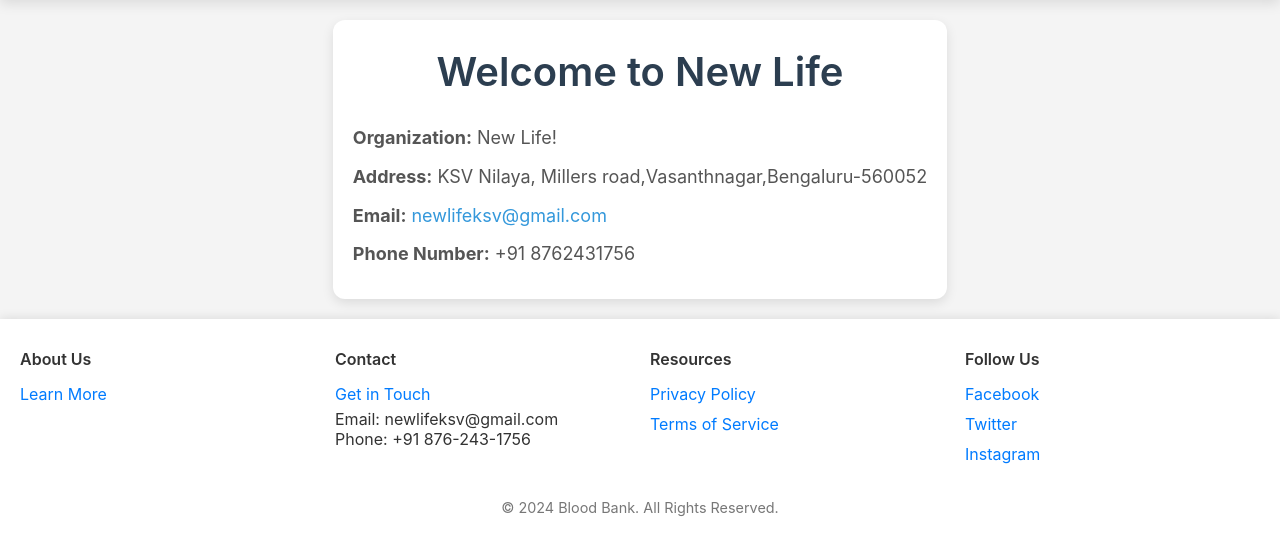
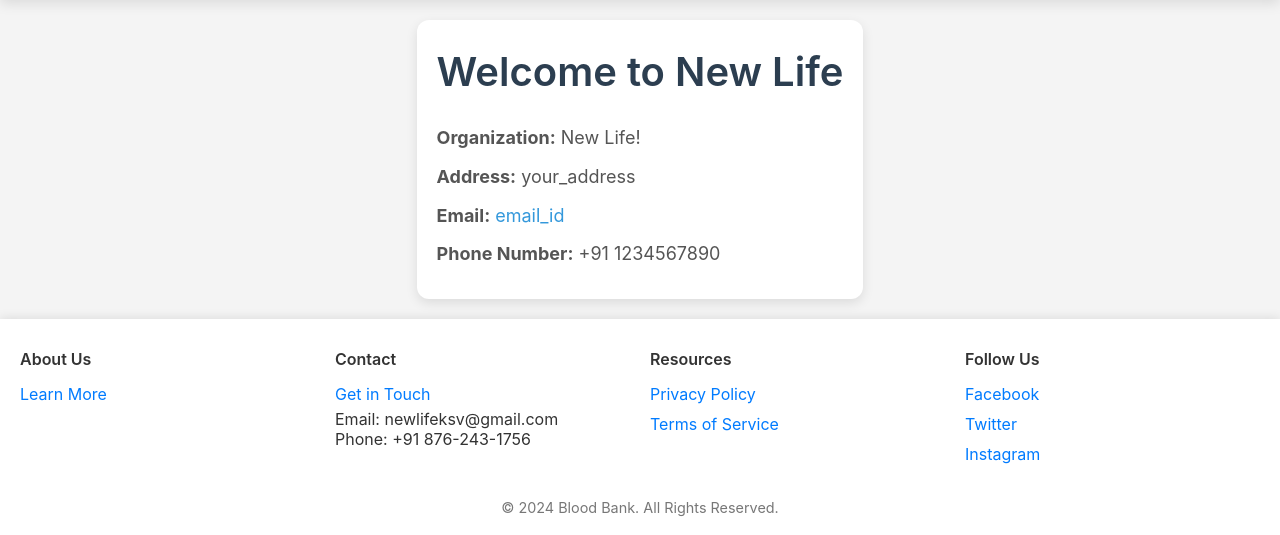
Before and after one commit to prashanthktgowda/blood_donors, a PHP site: page /blood_bank_mobile/contact.php in a window 1280 px wide. Shown: the part 75-610 px from the top of the page. Run offline with PHP 8.4, Linux system fonts and the light colour scheme.

Commit message:
Update contact.php

```diff
--- a/contact.php
+++ b/contact.php
@@ -17,9 +17,9 @@ include 'footer_header.html'; // Include the header file
         <h1>Welcome to New Life</h1>
         <ul>
             <li><strong>Organization:</strong> New Life!</li>
-            <li><strong>Address:</strong> KSV Nilaya, Millers road,Vasanthnagar,Bengaluru-560052</li>
-            <li><strong>Email:</strong> <a href="mailto:newlifeksv@gmail.com">newlifeksv@gmail.com</a></li>
-            <li><strong>Phone Number:</strong> +91 8762431756</li>
+            <li><strong>Address:</strong> your_address</li>
+            <li><strong>Email:</strong> <a href="email_id">email_id</a></li>
+            <li><strong>Phone Number:</strong> +91 1234567890</li>
         </ul>
     </section>
 </main>
```
